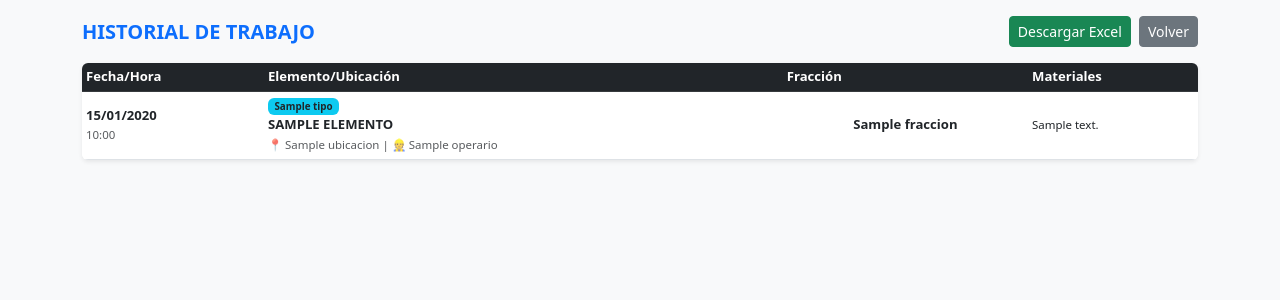
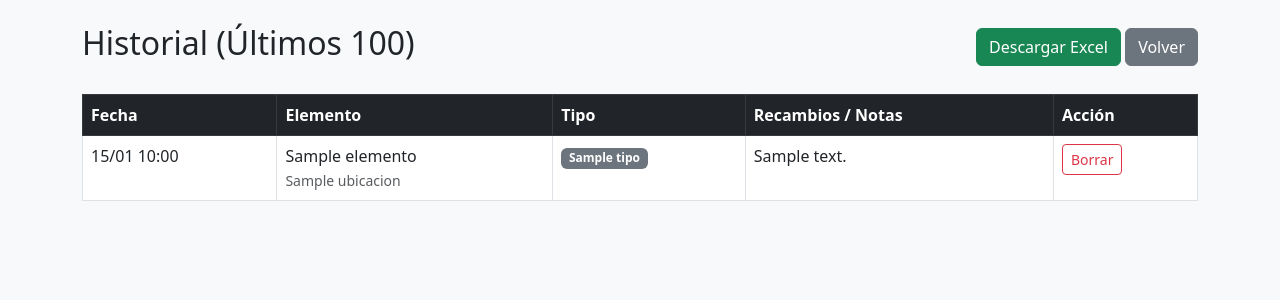
Before and after one commit to manin1985/mantenimiento-app, a Flask app: page /historial in a window 1280 px wide. Shown: the top 300 px of the page. Run offline with Flask 3, Linux system fonts and the light colour scheme; a database or web service that is not in the repository returns one stand-in record (values such as "Sample title"); some libraries are stand-ins or nearby versions.

Commit message:
Update historial.html

```diff
--- a/templates/historial.html
+++ b/templates/historial.html
@@ -3,42 +3,61 @@
 <head>
     <meta charset="UTF-8">
     <meta name="viewport" content="width=device-width, initial-scale=1.0">
-    <title>Historial</title>
+    <title>Historial de Reparaciones</title>
     <link href="https://cdn.jsdelivr.net/npm/bootstrap@5.3.0/dist/css/bootstrap.min.css" rel="stylesheet">
 </head>
 <body class="bg-light">
-    <div class="container mt-3">
-        <div class="d-flex justify-content-between align-items-center mb-3">
-            <h5 class="fw-bold mb-0 text-primary">HISTORIAL DE TRABAJO</h5>
+    <div class="container mt-4">
+        <div class="d-flex justify-content-between align-items-center mb-4">
+            <h2>Historial (Últimos 100)</h2>
             <div>
-                <a href="/exportar" class="btn btn-success btn-sm me-1">Descargar Excel</a>
-                <a href="/" class="btn btn-secondary btn-sm">Volver</a>
+                <a href="/exportar" class="btn btn-success">Descargar Excel</a>
+                <a href="/" class="btn btn-secondary">Volver</a>
             </div>
         </div>
-        <div class="table-responsive bg-white rounded shadow-sm">
-            <table class="table table-sm table-hover align-middle mb-0" style="font-size: 0.82rem;">
+
+        <div class="table-responsive">
+            <table class="table table-bordered bg-white">
                 <thead class="table-dark">
-                    <tr><th>Fecha/Hora</th><th>Elemento/Ubicación</th><th>Fracción</th><th>Materiales</th></tr>
+                    <tr>
+                        <th>Fecha</th>
+                        <th>Elemento</th>
+                        <th>Tipo</th>
+                        <th>Recambios / Notas</th>
+                        <th>Acción</th>
+                    </tr>
                 </thead>
                 <tbody>
-                    {% for r in realizados %}
-                    <tr>
-                        <td class="text-nowrap">
-                            <span class="fw-bold">{{ r[4].strftime('%d/%m/%Y') }}</span><br>
-                            <small class="text-muted">{{ r[4].strftime('%H:%M') }}</small>
+                    {% for reg in realizados %}
+                    <tr style="background-color: {{ '#e3f2fd' if reg[8] == 'Papelera' else '#ffffff' }};">
+                        <td>{{ reg[4].strftime('%d/%m %H:%M') }}</td>
+                        <td>{{ reg[1] }}<br><small class="text-muted">{{ reg[2] }}</small></td>
+                        <td><span class="badge {{ 'bg-info text-dark' if reg[8] == 'Papelera' else 'bg-secondary' }}">{{ reg[8] }}</span></td>
+                        <td>{{ reg[7] }}</td>
+                        <td>
+                            <form action="/borrar_historial/{{ reg[0] }}" method="POST" onsubmit="return confirmarBorrado(this);">
+                                <input type="hidden" name="pin" id="pin_{{ reg[0] }}">
+                                <button type="submit" class="btn btn-outline-danger btn-sm">Borrar</button>
+                            </form>
                         </td>
-                        <td>
-                            <span class="badge {% if r[8]=='Papelera' %}bg-secondary{% else %}bg-info text-dark{% endif %}">{{ r[8] }}</span><br>
-                            <b class="text-uppercase">{{ r[1] }}</b><br>
-                            <small class="text-muted">📍 {{ r[2] }} | 👷 {{ r[5] }}</small>
-                        </td>
-                        <td class="fw-bold text-center">{{ r[9] }}</td>
-                        <td><small>{{ r[7] }}</small></td>
                     </tr>
                     {% endfor %}
                 </tbody>
             </table>
         </div>
     </div>
+
+    <script>
+    function confirmarBorrado(form) {
+        const pin = prompt("Introduce el PIN para eliminar este registro:");
+        if (pin === "2026") {
+            form.querySelector('input[name="pin"]').value = pin;
+            return true;
+        } else if (pin !== null) {
+            alert("PIN Incorrecto");
+        }
+        return false;
+    }
+    </script>
 </body>
 </html>
```
